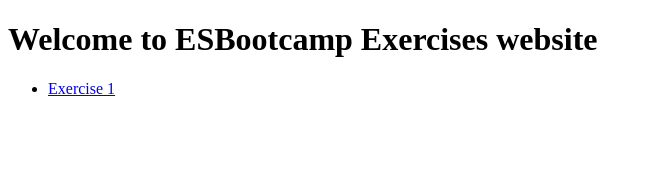
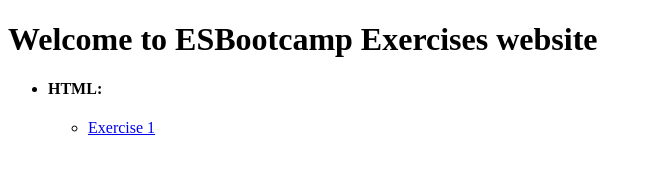
Before and after one commit to ES-Bootcamp/HTML-Exercises, a plain HTML site: page index.html in a window 1280 px wide. Shown: the whole page, without its empty margins (0-652 px from the left). Drawn offline with Linux system fonts and the light colour scheme.

Commit message:
update interface

```diff
--- a/index.html
+++ b/index.html
@@ -8,7 +8,12 @@
 <body>
 	<h1>Welcome to ESBootcamp Exercises website</h1>
 	<ul>
-		<li><a href="/1">Exercise 1</a></li>
+		<li>
+			<h4>HTML:</h4>
+			<ul>
+				<li><a href="/1">Exercise 1</a></li>
+			</ul>
+		</li>
 	</ul>
 </body>
 </html>
```
